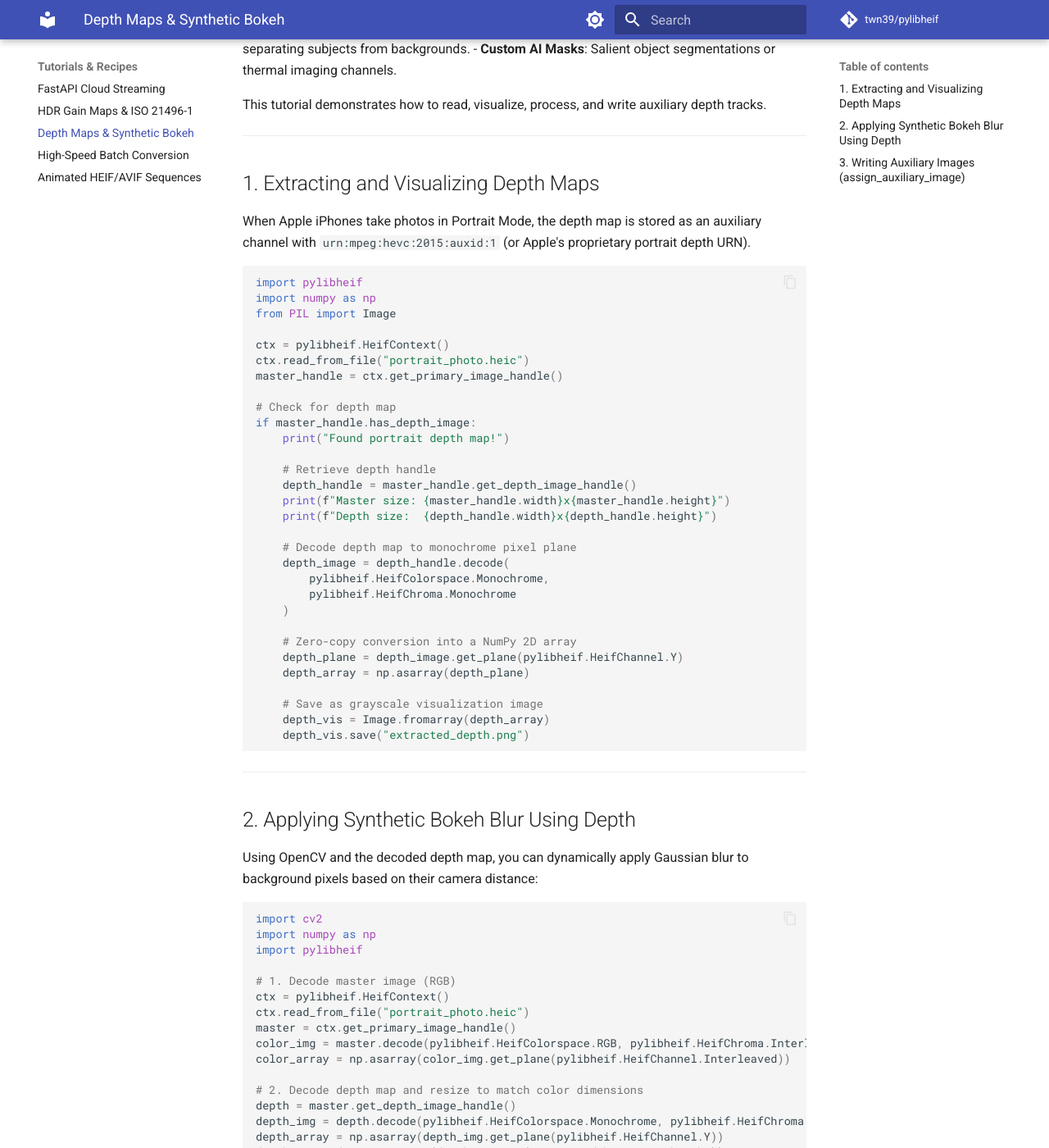
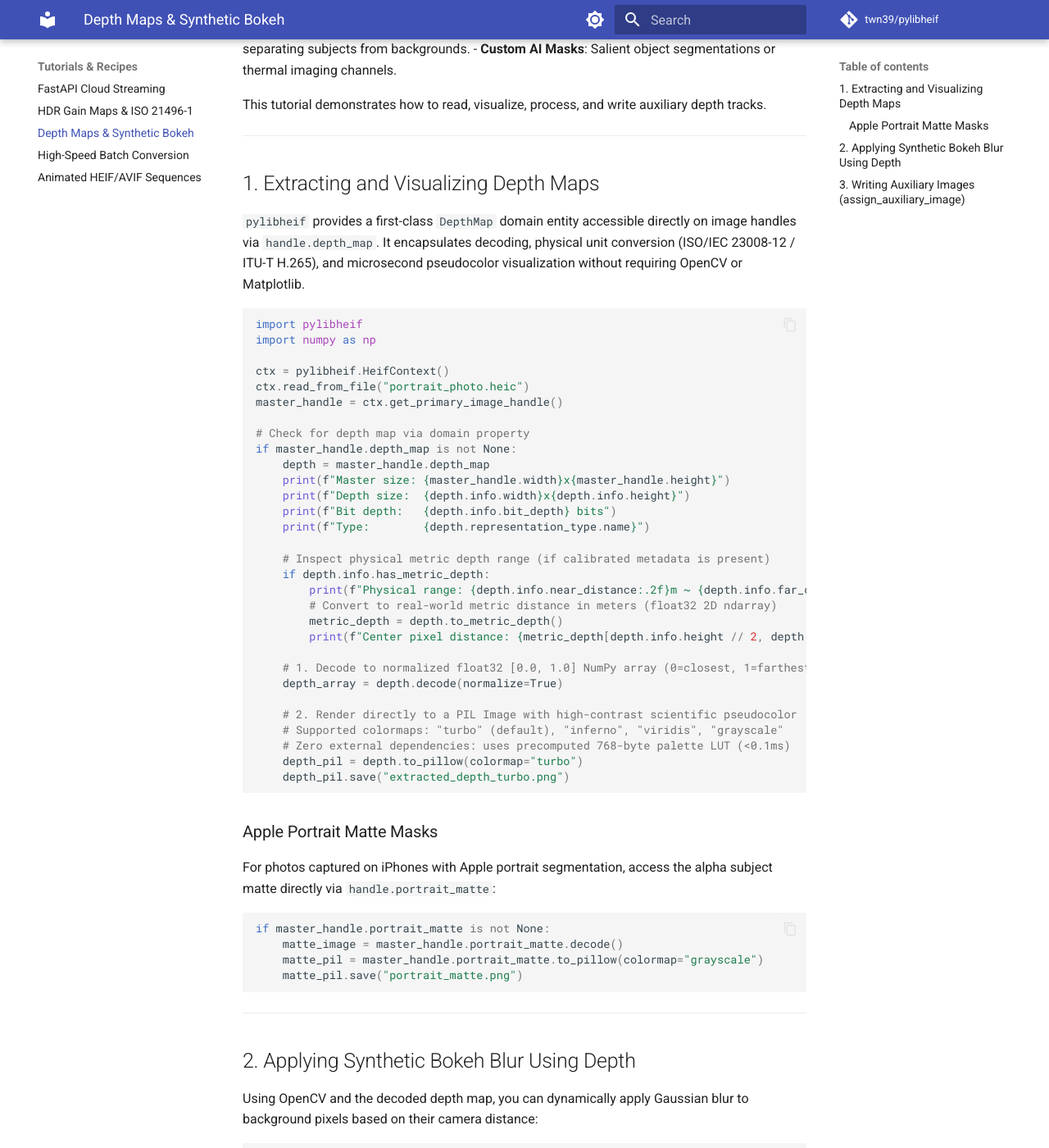
Before and after one commit to twn39/pylibheif, an MkDocs documentation site: the page built from docs/tutorials/depth-maps-auxiliary.md, in a window 1280 px wide and 1400 px high, scrolled down 257 px. Shown: the whole window at 82% size. Built offline with MkDocs 1.6.1 and Material for MkDocs 9.7.7, drawn with Linux system fonts in a browser that asks for light colours; comment, search, counter and statistics services are not loaded; some of the changed text lies outside the part shown.

Commit message:
docs: synchronize online documentation and tutorials with DepthMap entity
- Add Depth & Auxiliary API reference documentation (docs/api/depth.md)
- Update mkdocs.yml navigation with Depth & Auxiliary API entry
- Revise tutorials/depth-maps-auxiliary.md with DepthMap, to_metric_depth, and to_pillow
- Add --extract-depth examples to CLI guide (docs/guides/cli.md)
- Highlight Depth Maps & Auxiliary Imagery in documentation index (docs/index.md)

````diff
--- a/docs/tutorials/depth-maps-auxiliary.md
+++ b/docs/tutorials/depth-maps-auxiliary.md
@@ -11,39 +11,50 @@ This tutorial demonstrates how to read, visualize, process, and write auxiliary
 
 ## 1. Extracting and Visualizing Depth Maps
 
-When Apple iPhones take photos in Portrait Mode, the depth map is stored as an auxiliary channel with `urn:mpeg:hevc:2015:auxid:1` (or Apple's proprietary portrait depth URN).
+`pylibheif` provides a first-class `DepthMap` domain entity accessible directly on image handles via `handle.depth_map`. It encapsulates decoding, physical unit conversion (ISO/IEC 23008-12 / ITU-T H.265), and microsecond pseudocolor visualization without requiring OpenCV or Matplotlib.
 
 ```python
 import pylibheif
 import numpy as np
-from PIL import Image
 
 ctx = pylibheif.HeifContext()
 ctx.read_from_file("portrait_photo.heic")
 master_handle = ctx.get_primary_image_handle()
 
-# Check for depth map
-if master_handle.has_depth_image:
-    print("Found portrait depth map!")
+# Check for depth map via domain property
+if master_handle.depth_map is not None:
+    depth = master_handle.depth_map
+    print(f"Master size: {master_handle.width}x{master_handle.height}")
+    print(f"Depth size:  {depth.info.width}x{depth.info.height}")
+    print(f"Bit depth:   {depth.info.bit_depth} bits")
+    print(f"Type:        {depth.representation_type.name}")
 
-    # Retrieve depth handle
-    depth_handle = master_handle.get_depth_image_handle()
-    print(f"Master size: {master_handle.width}x{master_handle.height}")
-    print(f"Depth size:  {depth_handle.width}x{depth_handle.height}")
+    # Inspect physical metric depth range (if calibrated metadata is present)
+    if depth.info.has_metric_depth:
+        print(f"Physical range: {depth.info.near_distance:.2f}m ~ {depth.info.far_distance:.2f}m")
+        # Convert to real-world metric distance in meters (float32 2D ndarray)
+        metric_depth = depth.to_metric_depth()
+        print(f"Center pixel distance: {metric_depth[depth.info.height // 2, depth.info.width // 2]:.2f} meters")
 
-    # Decode depth map to monochrome pixel plane
-    depth_image = depth_handle.decode(
-        pylibheif.HeifColorspace.Monochrome,
-        pylibheif.HeifChroma.Monochrome
-    )
+    # 1. Decode to normalized float32 [0.0, 1.0] NumPy array (0=closest, 1=farthest)
+    depth_array = depth.decode(normalize=True)
 
-    # Zero-copy conversion into a NumPy 2D array
-    depth_plane = depth_image.get_plane(pylibheif.HeifChannel.Y)
-    depth_array = np.asarray(depth_plane)
+    # 2. Render directly to a PIL Image with high-contrast scientific pseudocolor
+    # Supported colormaps: "turbo" (default), "inferno", "viridis", "grayscale"
+    # Zero external dependencies: uses precomputed 768-byte palette LUT (<0.1ms)
+    depth_pil = depth.to_pillow(colormap="turbo")
+    depth_pil.save("extracted_depth_turbo.png")
+```
 
-    # Save as grayscale visualization image
-    depth_vis = Image.fromarray(depth_array)
-    depth_vis.save("extracted_depth.png")
+### Apple Portrait Matte Masks
+
+For photos captured on iPhones with Apple portrait segmentation, access the alpha subject matte directly via `handle.portrait_matte`:
+
+```python
+if master_handle.portrait_matte is not None:
+    matte_image = master_handle.portrait_matte.decode()
+    matte_pil = master_handle.portrait_matte.to_pillow(colormap="grayscale")
+    matte_pil.save("portrait_matte.png")
 ```
 
 ---
@@ -64,21 +75,20 @@ master = ctx.get_primary_image_handle()
 color_img = master.decode(pylibheif.HeifColorspace.RGB, pylibheif.HeifChroma.InterleavedRGB24)
 color_array = np.asarray(color_img.get_plane(pylibheif.HeifChannel.Interleaved))
 
-# 2. Decode depth map and resize to match color dimensions
-depth = master.get_depth_image_handle()
-depth_img = depth.decode(pylibheif.HeifColorspace.Monochrome, pylibheif.HeifChroma.Monochrome)
-depth_array = np.asarray(depth_img.get_plane(pylibheif.HeifChannel.Y))
+# 2. Decode normalized depth map directly using DepthMap entity
+# Returns float32 array in [0.0, 1.0] where 0.0=foreground, 1.0=background
+depth_array = master.depth_map.decode(normalize=True)
 depth_resized = cv2.resize(depth_array, (master.width, master.height))
 
 # 3. Create depth-of-field blur mask
-# Pixels further away (lower/higher depth values depending on camera) receive more blur
-blurred_bg = cv2.GaussianBlur(color_array, (25, 25), 0)
+# Pixels further away (higher normalized values) receive full Gaussian blur
+blurred_bg = cv2.GaussianBlur(color_array, (31, 31), 0)
 
-# Normalize depth mask to 0.0 - 1.0 float
-alpha_mask = (depth_resized.astype(np.float32) / 255.0)[:, :, np.newaxis]
+# Reshape mask for 3-channel alpha blending
+alpha_mask = depth_resized[:, :, np.newaxis]
 
 # Alpha blend: in-focus foreground + blurred background
-bokeh_result = (color_array * alpha_mask + blurred_bg * (1.0 - alpha_mask)).astype(np.uint8)
+bokeh_result = (color_array * (1.0 - alpha_mask) + blurred_bg * alpha_mask).astype(np.uint8)
 
 cv2.imwrite("portrait_bokeh.jpg", cv2.cvtColor(bokeh_result, cv2.COLOR_RGB2BGR))
 ```
--- a/mkdocs.yml
+++ b/mkdocs.yml
@@ -97,5 +97,6 @@ nav:
       - Encoders & Presets: api/encoder.md
       - Asynchronous API: api/async.md
       - Color & Gain Map: api/color.md
+      - Depth & Auxiliary: api/depth.md
       - Pillow Extensions: api/pillow.md
       - Exceptions: api/errors.md
````
Also changed, not shown: docs/api/depth.md (added, +46 -0 lines), docs/guides/cli.md (+3 -0 lines), docs/index.md (+3 -0 lines).
